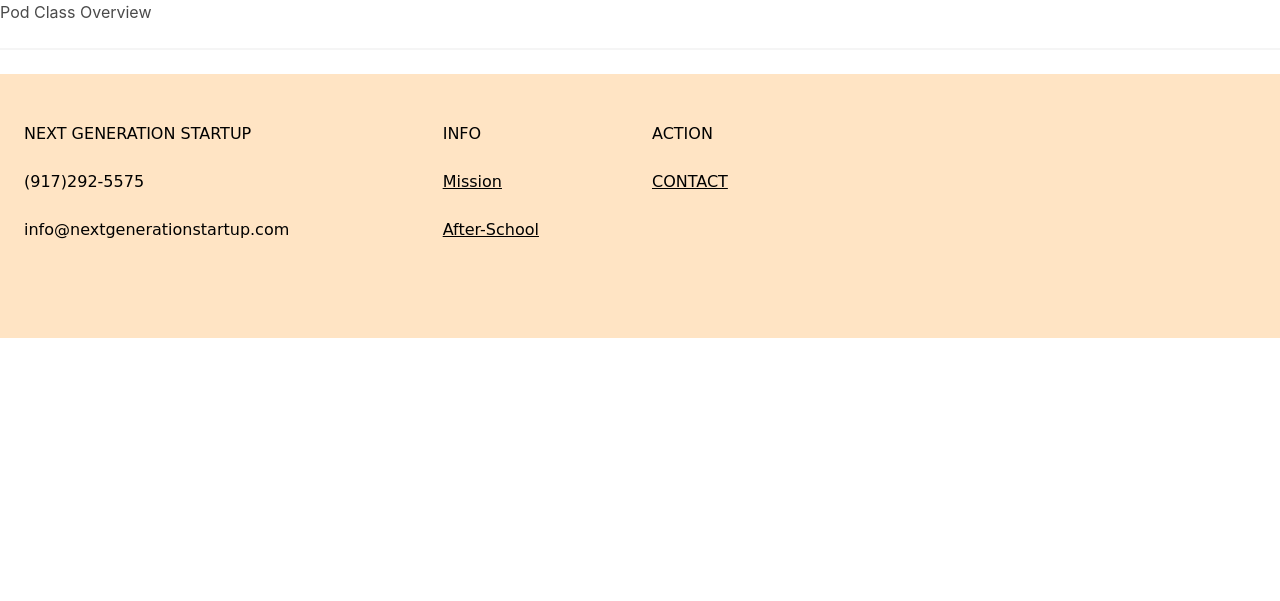
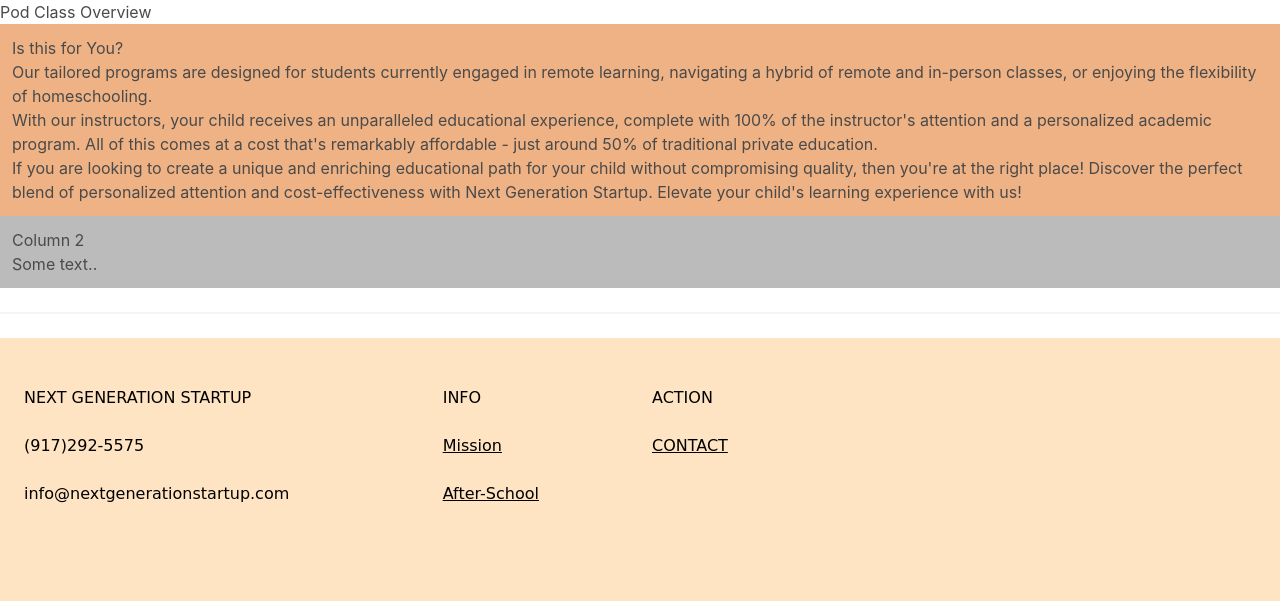
Before and after one commit to Lizmrh/NextGenStartup, a Django app: page /about/EducationalPods in a window 1280 px wide. Shown: the part 52-653 px from the top of the page. Run offline with Django 4.2, Linux system fonts and the light colour scheme.

Commit message:
Updated Educational Pods and home page

```diff
--- a/main_app/templates/About_EducationalPods.html
+++ b/main_app/templates/About_EducationalPods.html
@@ -3,5 +3,20 @@
 {%block content%}
     <body>
         <h1>Pod Class Overview</h1>
+        <div class="row">
+            <div class="column" style="background-color:#efb284;">
+              <h2>Is this for You?</h2>
+              <p>Our tailored programs are designed for students currently engaged in remote learning, navigating a hybrid of remote and in-person classes, or enjoying the flexibility of homeschooling.
+                <b></b>
+                <h3>With our instructors, your child receives an unparalleled educational experience, complete with 100% of the instructor's attention and a personalized academic program. All of this comes at a cost that's remarkably affordable - just around 50% of traditional private education.</h3>
+                <b></b>
+                <h3>If you are looking to create a unique and enriching educational path for your child without compromising quality, then you're at the right place! Discover the perfect blend of personalized attention and cost-effectiveness with Next Generation Startup. Elevate your child's learning experience with us!</h3>
+              </p>
+            </div>
+            <div class="column" style="background-color:#bbbbbb;">
+              <h2>Column 2</h2>
+              <p>Some text..</p>
+            </div>
+        </div>
 
 {%endblock%}
--- a/main_app/templates/home.html
+++ b/main_app/templates/home.html
@@ -3,8 +3,9 @@
 {%block content%}
     <body>
         <h1>Next Generation Startup</h1>
-        <h2>Check out our pod classes (insertlinkhere)</h2>
-        <h2>See our Virtual in-home (insertAfter-schoollinkhere) programs</h2>
+        <h2>Offering Enrichment classes in <a href="course_list.html">S.T.E.A.M. and Entrepreneuship</a> for kids grades K-12.</h2>
+        <h2>Check out our in-home Pod classes (insertlinkhere)</h2>
+        <h2>See our After-school Programs</h2>
         <div>
             <p>gallery</p>
         </div>
```
